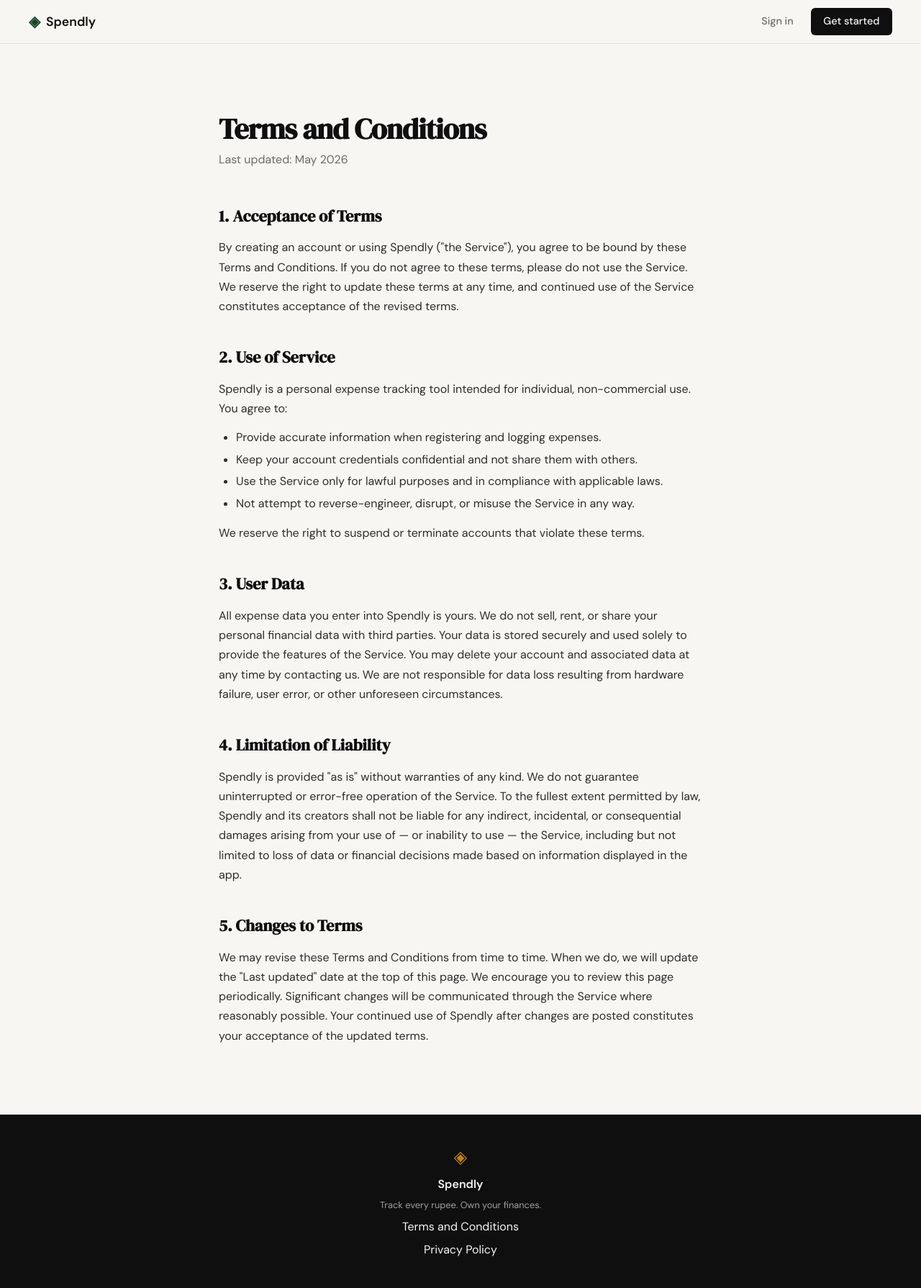
After one commit to YASHASWINIKSHRESTHA/spendly, a Flask app: page /terms in a window 1280 px wide. The commit adds this page. Shown: the whole page at 72% size. Run offline with Flask 3, Linux system fonts and the light colour scheme.

Commit message:
landing: add template terms

```diff
--- a/app.py
+++ b/app.py
@@ -26,6 +26,11 @@ def login():
 # Placeholder routes — students will implement these                  #
 # ------------------------------------------------------------------ #
 
+@app.route("/terms")
+def terms():
+    return render_template("terms.html")
+
+
 @app.route("/logout")
 def logout():
     return "Logout — coming in Step 3"
--- a/templates/base.html
+++ b/templates/base.html
@@ -34,7 +34,7 @@
             <span class="brand-icon">◈</span>
             <span class="footer-name">Spendly</span>
             <p class="footer-copy">Track every rupee. Own your finances.</p>
-            <a href="#">Terms and Conditions</a>
+            <a href="{{ url_for('terms') }}">Terms and Conditions</a>
             <a href="#">Privacy Policy</a>
         </div>
     </footer>
--- /dev/null
+++ b/templates/terms.html
@@ -0,0 +1,74 @@
+{% extends "base.html" %}
+
+{% block title %}Terms and Conditions — Spendly{% endblock %}
+
+{% block content %}
+<section class="auth-section">
+    <div style="max-width: 720px; margin: 0 auto; padding: 3rem 1.5rem;">
+        <h1 class="hero-title" style="font-size: 2.5rem; margin-bottom: 0.5rem;">Terms and Conditions</h1>
+        <p style="color: var(--ink-muted); margin-bottom: 3rem;">Last updated: May 2026</p>
+
+        <div style="display: flex; flex-direction: column; gap: 2.5rem;">
+
+            <div>
+                <h2 style="font-family: var(--font-display); font-size: 1.4rem; margin-bottom: 0.75rem;">1. Acceptance of Terms</h2>
+                <p style="color: var(--ink-soft); line-height: 1.7;">
+                    By creating an account or using Spendly ("the Service"), you agree to be bound by these Terms and
+                    Conditions. If you do not agree to these terms, please do not use the Service. We reserve the right
+                    to update these terms at any time, and continued use of the Service constitutes acceptance of the
+                    revised terms.
+                </p>
+            </div>
+
+            <div>
+                <h2 style="font-family: var(--font-display); font-size: 1.4rem; margin-bottom: 0.75rem;">2. Use of Service</h2>
+                <p style="color: var(--ink-soft); line-height: 1.7;">
+                    Spendly is a personal expense tracking tool intended for individual, non-commercial use. You agree to:
+                </p>
+                <ul style="color: var(--ink-soft); line-height: 1.9; margin-top: 0.75rem; padding-left: 1.5rem;">
+                    <li>Provide accurate information when registering and logging expenses.</li>
+                    <li>Keep your account credentials confidential and not share them with others.</li>
+                    <li>Use the Service only for lawful purposes and in compliance with applicable laws.</li>
+                    <li>Not attempt to reverse-engineer, disrupt, or misuse the Service in any way.</li>
+                </ul>
+                <p style="color: var(--ink-soft); line-height: 1.7; margin-top: 0.75rem;">
+                    We reserve the right to suspend or terminate accounts that violate these terms.
+                </p>
+            </div>
+
+            <div>
+                <h2 style="font-family: var(--font-display); font-size: 1.4rem; margin-bottom: 0.75rem;">3. User Data</h2>
+                <p style="color: var(--ink-soft); line-height: 1.7;">
+                    All expense data you enter into Spendly is yours. We do not sell, rent, or share your personal
+                    financial data with third parties. Your data is stored securely and used solely to provide the
+                    features of the Service. You may delete your account and associated data at any time by contacting
+                    us. We are not responsible for data loss resulting from hardware failure, user error, or other
+                    unforeseen circumstances.
+                </p>
+            </div>
+
+            <div>
+                <h2 style="font-family: var(--font-display); font-size: 1.4rem; margin-bottom: 0.75rem;">4. Limitation of Liability</h2>
+                <p style="color: var(--ink-soft); line-height: 1.7;">
+                    Spendly is provided "as is" without warranties of any kind. We do not guarantee uninterrupted or
+                    error-free operation of the Service. To the fullest extent permitted by law, Spendly and its
+                    creators shall not be liable for any indirect, incidental, or consequential damages arising from
+                    your use of — or inability to use — the Service, including but not limited to loss of data or
+                    financial decisions made based on information displayed in the app.
+                </p>
+            </div>
+
+            <div>
+                <h2 style="font-family: var(--font-display); font-size: 1.4rem; margin-bottom: 0.75rem;">5. Changes to Terms</h2>
+                <p style="color: var(--ink-soft); line-height: 1.7;">
+                    We may revise these Terms and Conditions from time to time. When we do, we will update the
+                    "Last updated" date at the top of this page. We encourage you to review this page periodically.
+                    Significant changes will be communicated through the Service where reasonably possible. Your
+                    continued use of Spendly after changes are posted constitutes your acceptance of the updated terms.
+                </p>
+            </div>
+
+        </div>
+    </div>
+</section>
+{% endblock %}
```
